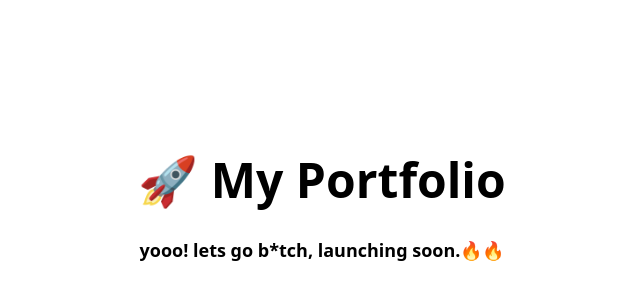
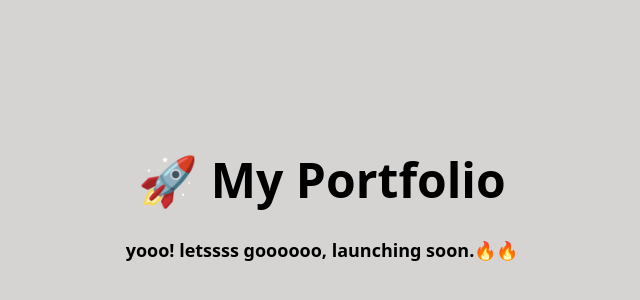
Before and after one commit to CleverCoder03/personal-portfolio-website, a Next.js app: page / in a window 1280 px wide. Shown: the part 190-490 px from the top of the page, without its empty margins (318-958 px from the left). Built offline with nearby package versions, Linux system fonts and the light colour scheme.

Commit message:
changing branch from here

```diff
--- a/app/components/Hero.jsx
+++ b/app/components/Hero.jsx
@@ -20,9 +20,9 @@ const Hero = () => {
 
     })
   return (
-    <main id="title" className="flex flex-col items-center justify-center min-h-screen bg-white text-black">
+    <main id="title" className="flex flex-col items-center justify-center min-h-screen text-black">
       <h1 className="text-5xl font-bold">🚀 My Portfolio</h1>
-      <p className="mt-8 text-lg font-semibold ">yooo! lets go b*tch, launching soon.🔥🔥</p>
+      <p className="mt-8 text-lg font-semibold ">yooo! letssss goooooo, launching soon.🔥🔥</p>
     </main>
   );
 };
--- a/app/globals.css
+++ b/app/globals.css
@@ -1,7 +1,7 @@
 @import "tailwindcss";
 
 body{
-  background: #ffffff;
+  background: #d6d4d2;
 }
 
 @layer base {
--- a/app/layout.js
+++ b/app/layout.js
@@ -13,7 +13,8 @@ const geistMono = Geist_Mono({
 
 export const metadata = {
   title: "Vishal Mishra - A simple dev",
-  description: "A devloper, creator, engineer all inside a simple introvert guy, who just wants to make an impact on things he touches, feels, accepts and connect with.",
+  description:
+    "A devloper, creator, engineer all inside a simple introvert guy, who just wants to make an impact on things he touches, feels, accepts and connect with.",
 };
 
 export default function RootLayout({ children }) {
```
